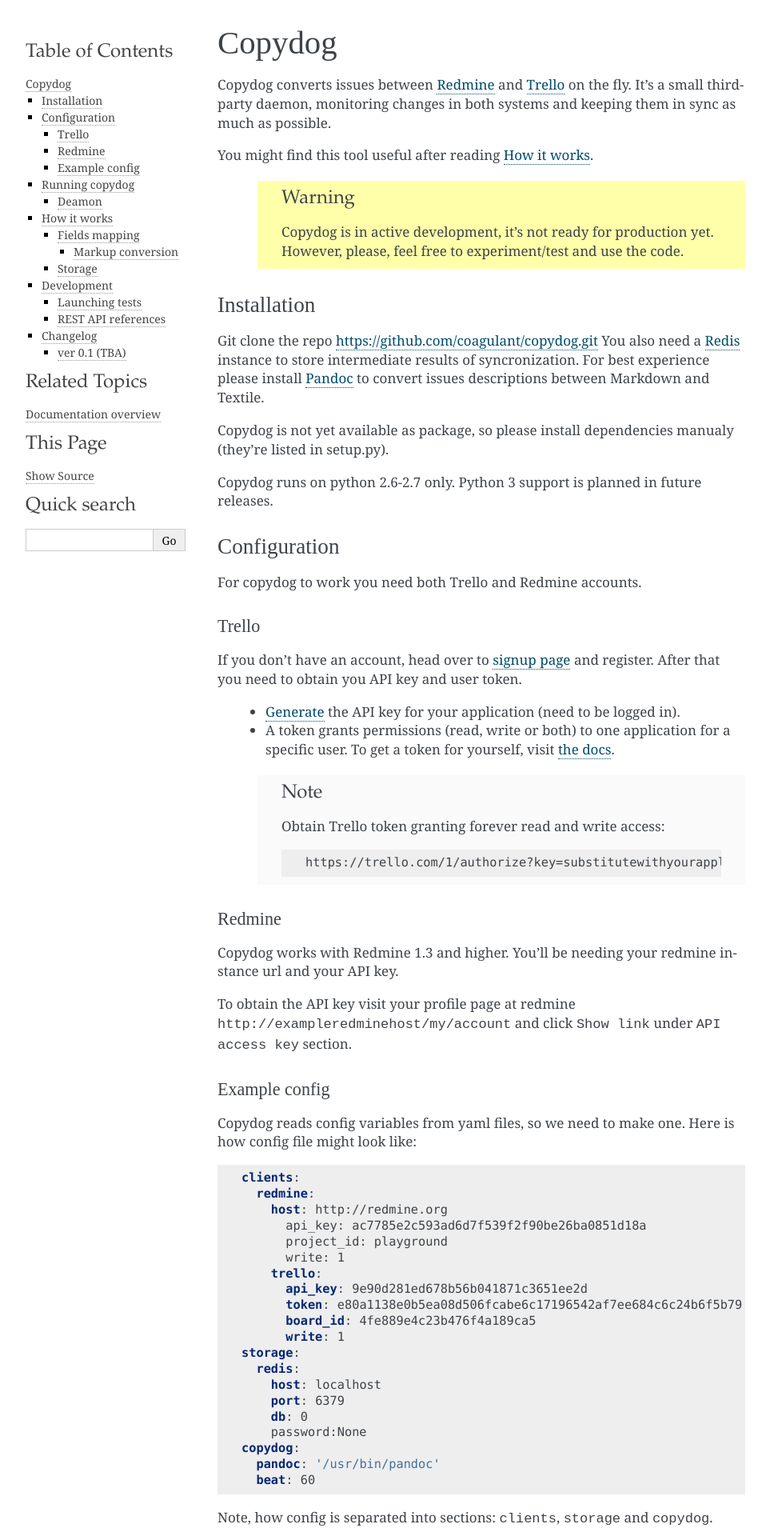
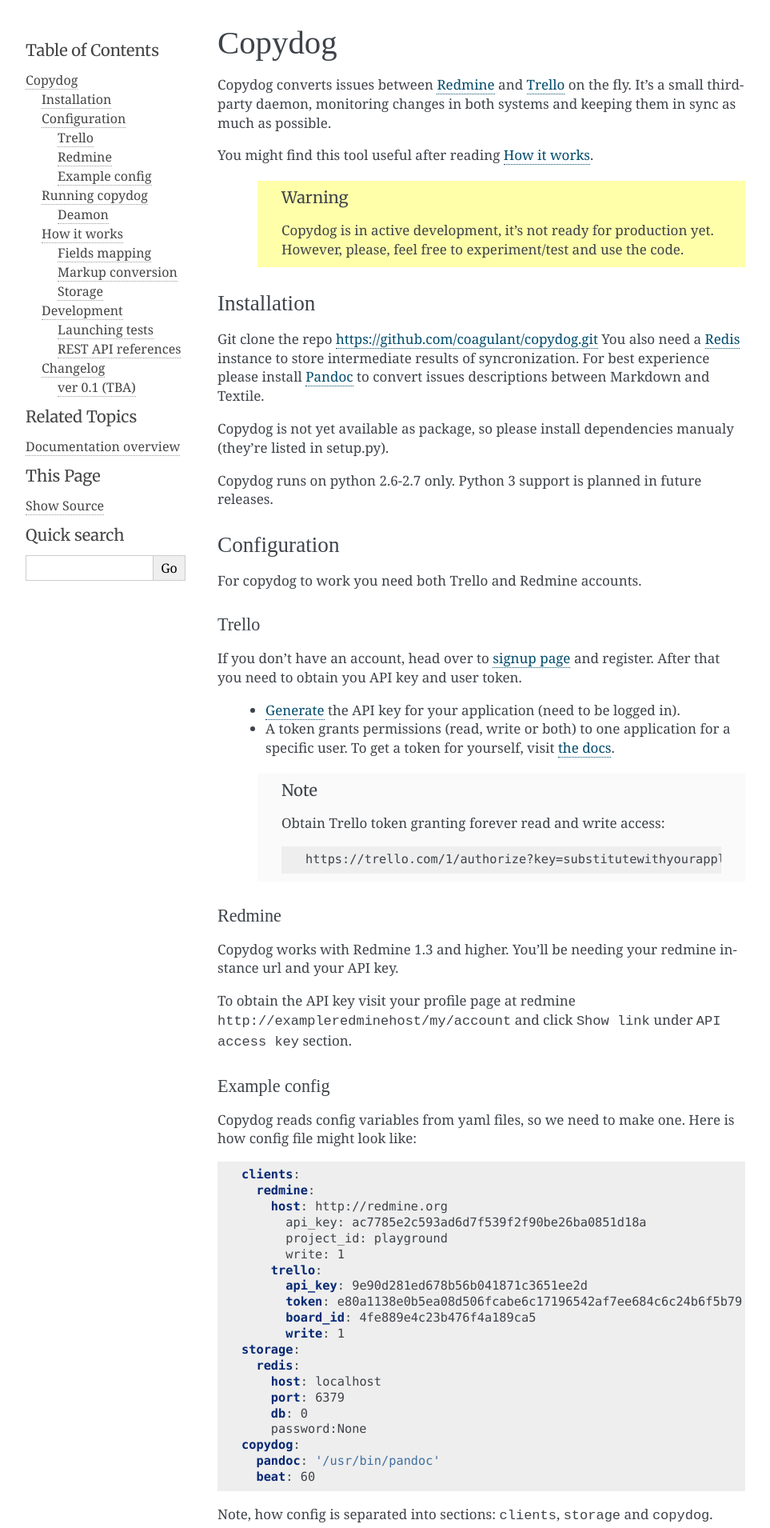
Before and after one commit to coagulant/copydog, a Sphinx documentation site: the page built from docs/index.rst, in a window 1280 px wide. Shown: the top 1910 px of the page at 80% size, without its empty margins (148-1111 px from the left). Built offline with Sphinx 7.4.7, drawn with Linux system fonts in a browser that asks for light colours; some web fonts are replaced.

Commit message:
Docs fonts imporved

```diff
--- a/docs/_themes/flask/layout.html
+++ b/docs/_themes/flask/layout.html
@@ -5,6 +5,7 @@
   <link rel="apple-touch-icon" href="{{ pathto('_static/' ~ theme_touch_icon, 1) }}" />
   {% endif %}
   <link href='http://fonts.googleapis.com/css?family=Quando' rel='stylesheet' type='text/css'>
+  <link href='http://fonts.googleapis.com/css?family=Merriweather' rel='stylesheet' type='text/css'>
   <link media="only screen and (max-device-width: 480px)" href="{{
     pathto('_static/small_flask.css', 1) }}" type= "text/css" rel="stylesheet" />
 {% endblock %}
--- a/docs/_themes/flask/static/flasky.css_t
+++ b/docs/_themes/flask/static/flasky.css
@@ -5,9 +5,6 @@
  * :copyright: Copyright 2010 by Armin Ronacher.
  * :license: Flask Design License, see LICENSE for details.
  */
-
-{% set page_width = '940px' %}
-{% set sidebar_width = '220px' %}
 
 @import url("basic.css");
 
@@ -23,7 +20,7 @@
 }
 
 div.document {
-    width: {{ page_width }};
+    width: 940px;
     margin: 30px auto 0 auto;
 }
 
@@ -33,11 +30,11 @@
 }
 
 div.bodywrapper {
-    margin: 0 0 0 {{ sidebar_width }};
+    margin: 0 0 0 220px;
 }
 
 div.sphinxsidebar {
-    width: {{ sidebar_width }};
+    width: 220px;
 }
 
 hr {
@@ -56,7 +53,7 @@
 }
 
 div.footer {
-    width: {{ page_width }};
+    width: 940px;
     margin: 20px auto 30px auto;
     font-size: 14px;
     color: #888;
@@ -82,7 +79,7 @@
 }
 
 div.sphinxsidebar {
-    font-size: 14px;
+    font-size: 16px;
     line-height: 1.5;
 }
 
@@ -98,9 +95,9 @@
 
 div.sphinxsidebar h3,
 div.sphinxsidebar h4 {
-    font-family: 'Garamond', 'Georgia', serif;
+    font-family: 'Merriweather', serif;
     color: #444;
-    font-size: 24px;
+    font-size: 20px;
     font-weight: normal;
     margin: 0 0 5px 0;
     padding: 0;
@@ -130,6 +127,7 @@
     margin: 10px 0;
     padding: 0;
     color: #000;
+    list-style-type: none !important;
 }
 
 div.sphinxsidebar input {
@@ -162,13 +160,7 @@
     padding: 0;
 }
 
-{% if theme_index_logo %}
-div.indexwrapper h1 {
-    text-indent: -999999px;
-    background: url({{ theme_index_logo }}) no-repeat center center;
-    height: {{ theme_index_logo_height }};
-}
-{% endif %}
+
 
 div.body h1 { margin-top: 0; padding-top: 0; font-size: 240%; }
 div.body h2 { font-size: 160%; }
@@ -208,9 +200,9 @@
 }
 
 div.admonition p.admonition-title {
-    font-family: 'Garamond', 'Georgia', serif;
+    font-family: 'Merriweather', serif;
     font-weight: normal;
-    font-size: 24px;
+    font-size: 20px;
     margin: 0 0 10px 0;
     padding: 0;
     line-height: 1;
--- a/docs/index.rst
+++ b/docs/index.rst
@@ -177,7 +177,7 @@
 .. _markup-conversion:
 
 Markup conversion
-~~~~~~~~~~~~~~~~~
+^^^^^^^^^^^^^^^^^
 Copydog tries to use Pandoc_ tool to convert issue text between between services.
 For example, Trello understands Markdown_ and Redmine uses Textile_.
 If you dont' have pandoc installed, issues texts would be transferered as is.
```
Also changed, not shown: 1 other file.
